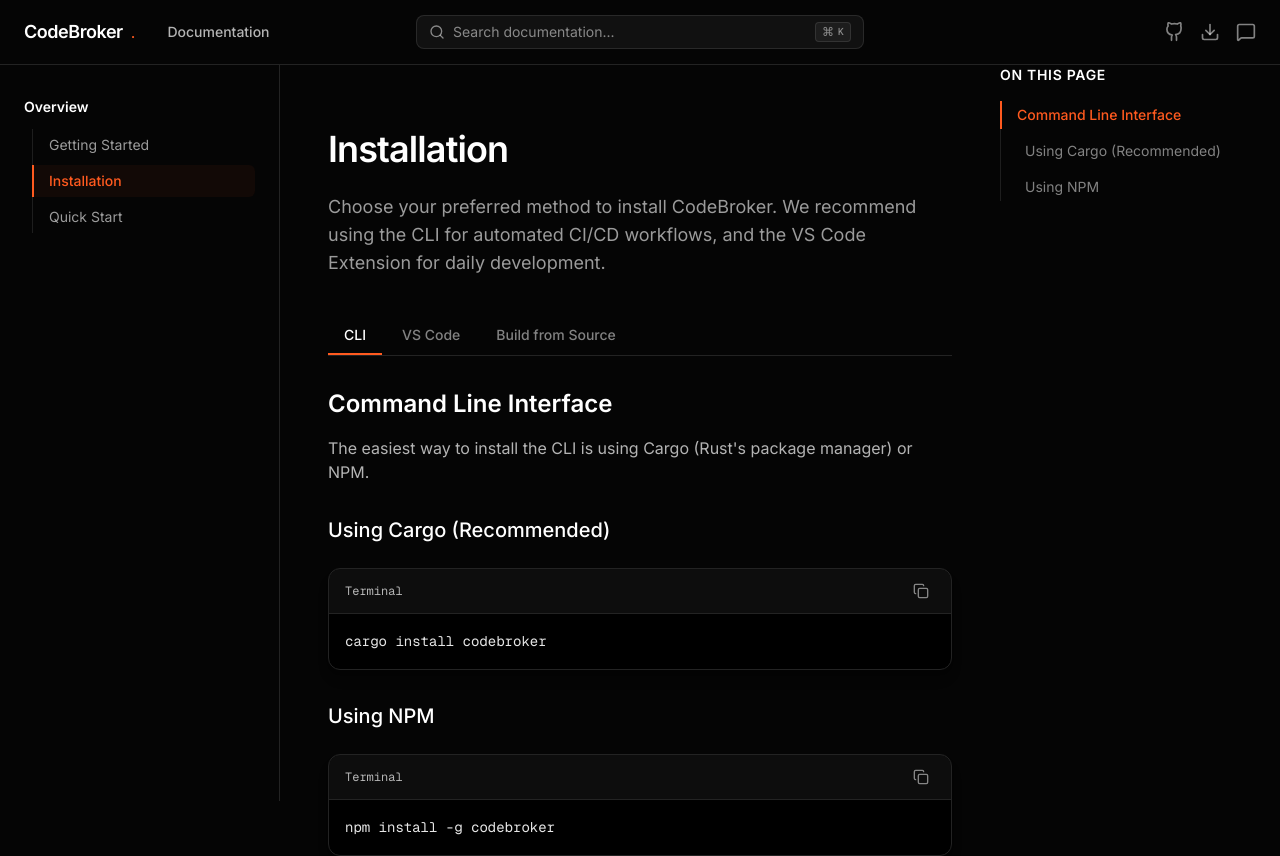
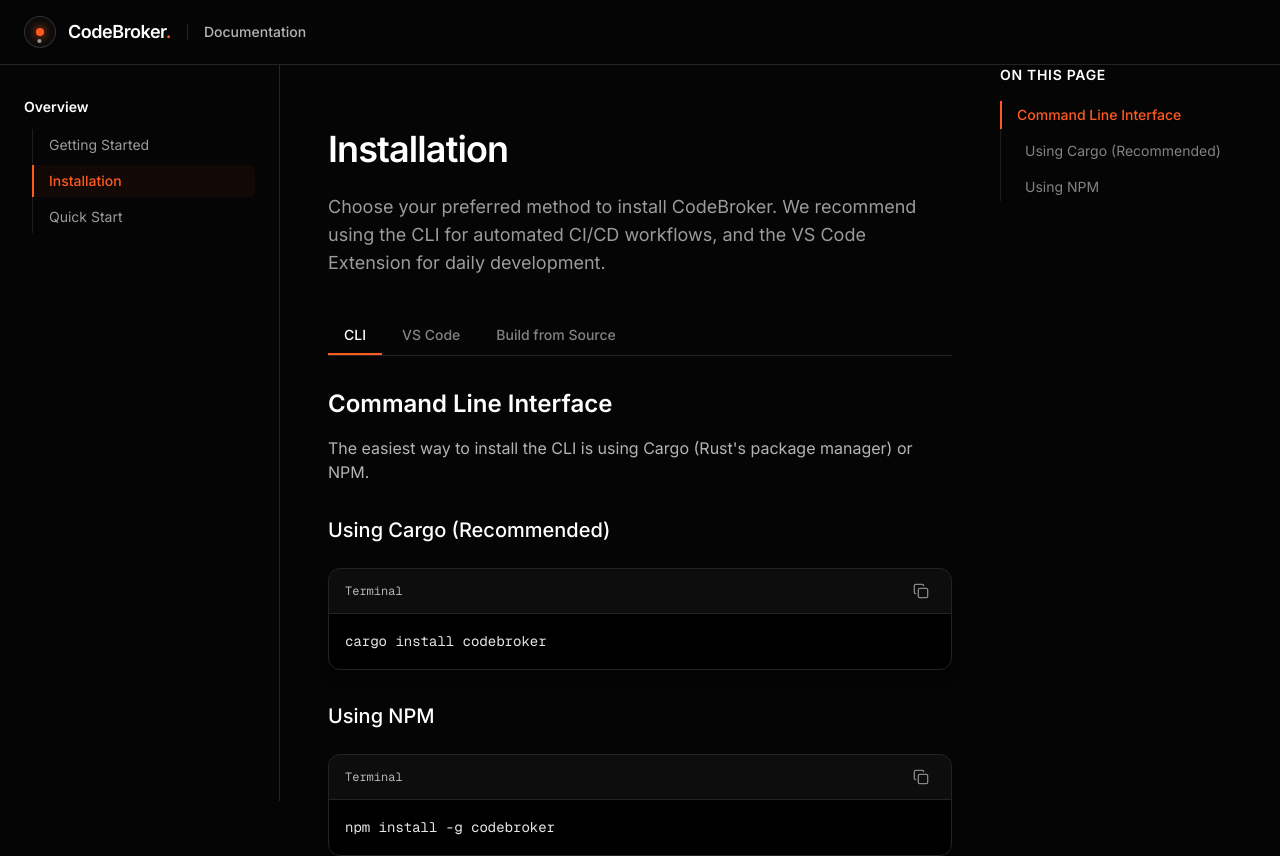
Before and after one commit to sup-Udh/tokenmaxerWeb, a Next.js app: page /docs/installation in a window 1280 px wide. Shown: the top 856 px of the page. Built offline with nearby package versions, Linux system fonts and the light colour scheme.

Commit message:
docs-update

```diff
--- a/components/docs/TopNavbar.tsx
+++ b/components/docs/TopNavbar.tsx
@@ -1,9 +1,9 @@
 "use client";
 
 import Link from "next/link";
-import { Search, Download, MessageSquare } from "lucide-react";
 import { useState, useEffect } from "react";
 import { cn } from "@/lib/utils";
+import { LogoMark } from "@/components/ui/LogoMark";
 
 export function TopNavbar() {
   const [scrolled, setScrolled] = useState(false);
@@ -25,52 +25,19 @@
     >
       <div className="flex h-16 items-center px-4 md:px-6">
         {/* Left: Logo & Docs */}
-        <div className="flex items-center gap-2 md:gap-4 md:w-[240px]">
-          <Link href="/" className="flex items-center gap-2">
-            <span className="font-semibold text-lg tracking-tight">CodeBroker</span>
-            <span className="text-[var(--color-brand)]">.</span>
+        <div className="flex items-center gap-2 md:gap-4">
+          <Link href="/" className="flex items-center gap-3">
+            <LogoMark />
+            <span className="font-semibold text-lg tracking-tight">
+              CodeBroker
+              <span className="text-[var(--color-brand)]">.</span>
+            </span>
           </Link>
           <div className="hidden md:block w-[1px] h-4 bg-[#232323]" />
           <Link href="/docs" className="hidden md:block text-sm font-medium text-white/70 hover:text-white transition-colors">
             Documentation
           </Link>
         </div>
-
-        {/* Center: Search */}
-        <div className="flex-1 flex justify-center px-4">
-          <button className="flex items-center gap-2 w-full max-w-md bg-white/5 hover:bg-white/10 border border-white/10 rounded-lg px-3 py-1.5 text-sm text-white/50 transition-colors">
-            <Search className="w-4 h-4" />
-            <span>Search documentation...</span>
-            <kbd className="ml-auto hidden sm:inline-flex h-5 items-center gap-1 rounded border border-white/10 bg-white/5 px-1.5 font-mono text-[10px] font-medium text-white/50">
-              <span className="text-xs">⌘</span>K
-            </kbd>
-          </button>
-        </div>
-
-        {/* Right: Links */}
-        <div className="flex items-center gap-4 md:w-[240px] justify-end">
-          <Link href="https://github.com/codebroker" className="text-white/50 hover:text-white transition-colors">
-            <svg
-              xmlns="http://www.w3.org/2000/svg"
-              width="20"
-              height="20"
-              viewBox="0 0 24 24"
-              fill="none"
-              stroke="currentColor"
-              strokeWidth="2"
-              strokeLinecap="round"
-              strokeLinejoin="round"
-            >
-              <path d="M15 22v-4a4.8 4.8 0 0 0-1-3.02c3.14-.35 6.44-1.54 6.44-7A5.44 5.44 0 0 0 20 4.77 5.07 5.07 0 0 0 19.91 1S18.73.65 16 2.48a13.38 13.38 0 0 0-7 0C6.27.65 5.09 1 5.09 1A5.07 5.07 0 0 0 5 4.77a5.44 5.44 0 0 0-1.5 3.78c0 5.42 3.3 6.61 6.44 7A4.8 4.8 0 0 0 9 18v4"></path>
-            </svg>
-          </Link>
-          <Link href="/download" className="text-white/50 hover:text-white transition-colors">
-            <Download className="w-5 h-5" />
-          </Link>
-          <Link href="https://discord.gg/codebroker" className="text-white/50 hover:text-white transition-colors">
-            <MessageSquare className="w-5 h-5" />
-          </Link>
-        </div>
       </div>
     </header>
   );
--- a/components/layout/Navbar.tsx
+++ b/components/layout/Navbar.tsx
@@ -6,6 +6,7 @@
 import { Menu, X, ArrowUpRight } from "lucide-react";
 import { cn } from "@/lib/utils";
 import { GitHubIcon } from "@/components/ui/harness-icons";
+import { LogoMark } from "@/components/ui/LogoMark";
 
 const navLinks = [
   { name: "Integrations", href: "/#works-with" },
@@ -13,16 +14,6 @@
   { name: "Demo", href: "/#demo" },
   { name: "Docs", href: "/docs" },
 ];
-
-/** Orbiting-node logo mark — a tiny live graph. */
-function LogoMark() {
-  return (
-    <span className="relative flex h-8 w-8 items-center justify-center rounded-full border border-white/15 bg-white/[0.03]">
-      <span className="h-2 w-2 rounded-full bg-[var(--color-brand)] shadow-[0_0_10px_rgba(255,90,31,0.9)]" />
-      <span className="absolute h-1 w-1 rounded-full bg-white/60 animate-orbit" />
-    </span>
-  );
-}
 
 export function Navbar() {
   const [scrolled, setScrolled] = useState(false);
--- a/components/sections/Hero.tsx
+++ b/components/sections/Hero.tsx
@@ -68,6 +68,7 @@
         "-=0.3"
       );
   }, { scope: container });
+
 
   return (
     <section
--- /dev/null
+++ b/components/ui/LogoMark.tsx
@@ -0,0 +1,9 @@
+/** Orbiting-node logo mark — a tiny live graph. */
+export function LogoMark() {
+  return (
+    <span className="relative flex h-8 w-8 items-center justify-center rounded-full border border-white/15 bg-white/[0.03]">
+      <span className="h-2 w-2 rounded-full bg-[var(--color-brand)] shadow-[0_0_10px_rgba(255,90,31,0.9)]" />
+      <span className="absolute h-1 w-1 rounded-full bg-white/60 animate-orbit" />
+    </span>
+  );
+}
```
